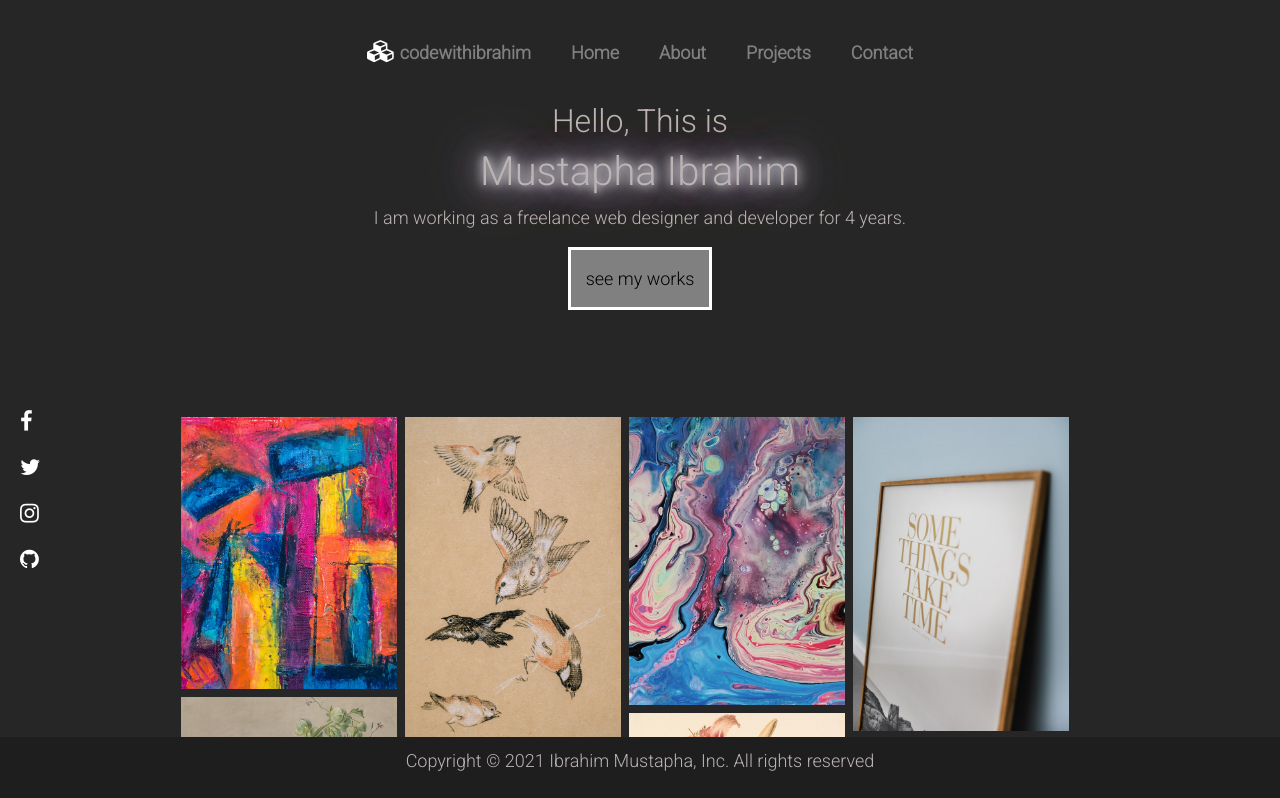
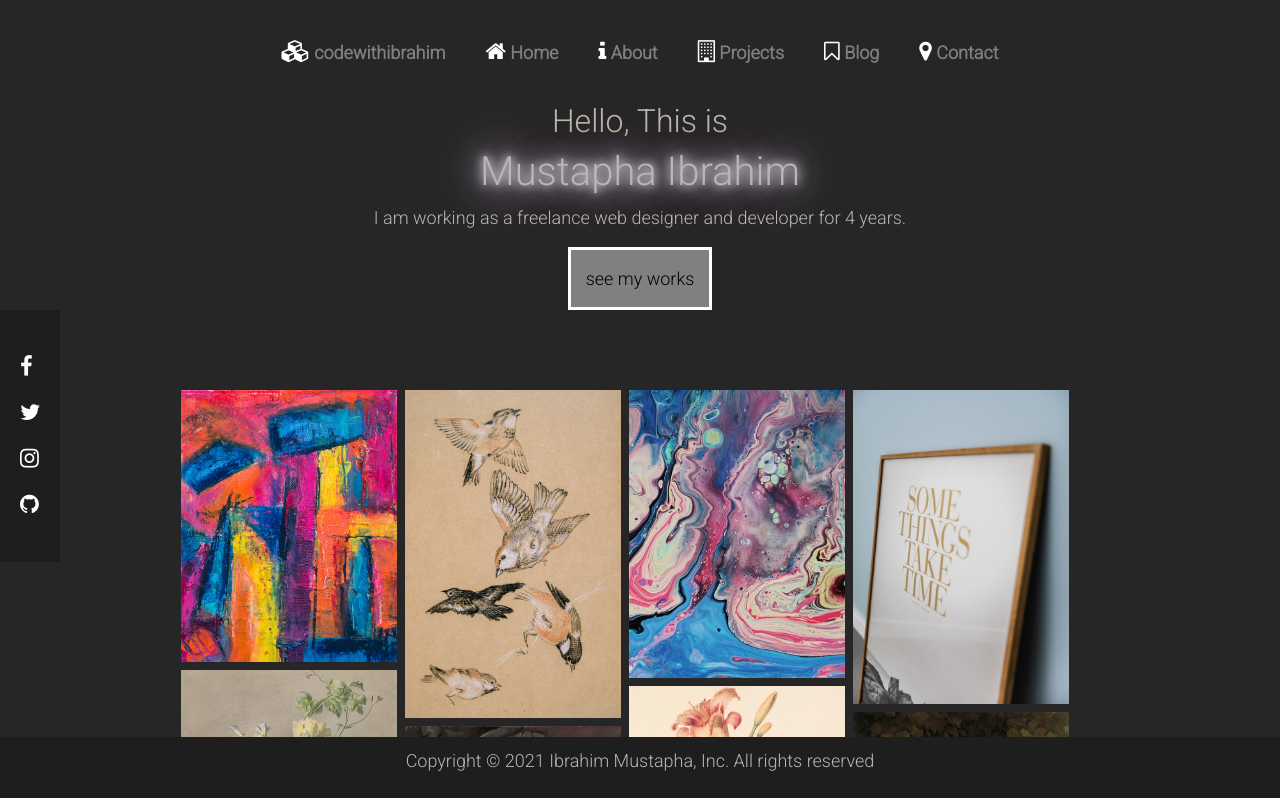
Before and after one commit to ibrahimmustapha/react_portfolio, a React (Create React App) app: page / in a window 1280 px wide. Shown: the top 798 px of the page. Built offline with nearby package versions, Linux system fonts and the light colour scheme; a web font is replaced by a local one.

Commit message:
navbar icons added

```diff
--- a/src/App.js
+++ b/src/App.js
@@ -13,10 +13,11 @@ class Portfolio extends React.Component {
       <div id="myTopnav" className="topnav">
         <ul className="header">
           <li><a exact href="/" className="active"><i class="fa fa-cubes" aria-hidden="true" style={{color: 'white'}}></i> codewithibrahim</a></li>
-          <li><a exact href="/">Home</a></li>
-          <li><a exact href="/about">About</a></li>
-          <li><a exact href="/projects">Projects</a></li>
-          <li><a exact href="/contact">Contact</a></li>
+          <li><a exact href="/"><i class="fa fa-home" aria-hidden="true" style={{color: 'white'}}></i> Home</a></li>
+          <li><a exact href="/about"><i class="fa fa-info" aria-hidden="true" style={{color: 'white'}}></i> About</a></li>
+          <li><a exact href="/projects"><i class="fa fa-building-o" aria-hidden="true" style={{color: 'white'}}></i> Projects</a></li>
+          <li><a exact href="#"><i class="fa fa-bookmark-o" aria-hidden="true" style={{color: 'white'}}></i> Blog</a></li>
+          <li><a exact href="/contact"><i class="fa fa-map-marker"aria-hidden="true" style={{color: 'white'}}></i> Contact</a></li>
         </ul>
         <div className="">{this.props.children}</div>
         <div className="footer">
--- a/src/stylesheet/home.css
+++ b/src/stylesheet/home.css
@@ -19,14 +19,14 @@
 .social-accounts ul {
     list-style-type: none;
     margin-left: -20px;
-    margin-top: 80px;
+    margin-top: 25px;
 }
 
 .social-accounts {
     color: white;
-    position: relative;
+    position: fixed;
     background-color: #1e1e1e;
-    margin-right: 1765px;
+    padding-right: 20px;
 }
 
 .items {
--- a/src/stylesheet/mini_components_stylesheet/gallery.css
+++ b/src/stylesheet/mini_components_stylesheet/gallery.css
@@ -6,7 +6,7 @@
   -ms-flex-wrap: wrap; /* IE10 */
   flex-wrap: wrap;
   padding: 15%;
-  margin-top: -400px;
+  margin-top: -120px;
   max-width: 100%;
 }
 
```
Also changed, not shown: 1 other file (tests, documents, lock files or other folders).
